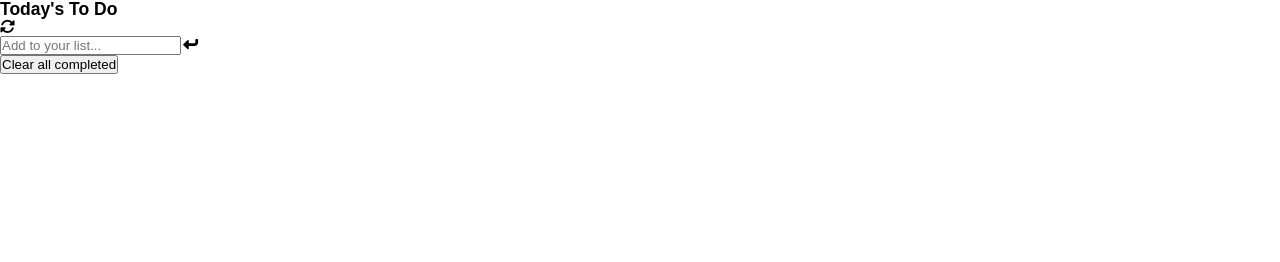
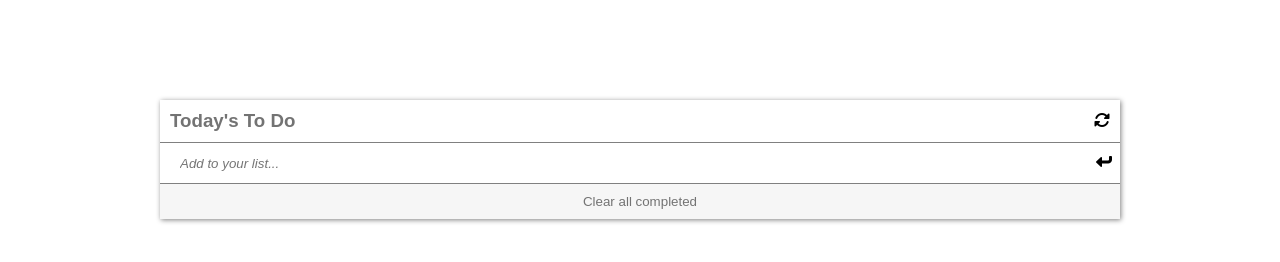
Before and after one commit to Estherstarr/toDoList, a website built with webpack: page src/index.html in a window 1280 px wide. Built offline with nearby package versions, Linux system fonts and the light colour scheme.

Commit message:
Style the toDoList interface

```diff
--- a/src/style.css
+++ b/src/style.css
@@ -1,33 +1,80 @@
 * {
+  padding: 0;
   margin: 0;
-  padding: 0;
   box-sizing: border-box;
+  font-family: Arial, Helvetica, sans-serif;
 }
 
-body {
-  background: white;
-  font-family: Arial, Helvetica, sans-serif;
-  font-size: 15px;
-  font-weight: normal;
-  line-height: 18px;
+main {
+  display: flex;
+  justify-content: center;
+  padding-top: 100px;
+
 }
 
-ul {
-  list-style: none;
+.to-do{
+  width: 75%;
+  box-shadow: 1px 1px 5px gray;
+
+
+
 }
 
-.icon {
-  background-color: transparent;
-  border: 0;
-  color: rgb(29, 29, 29);
-  cursor: pointer;
-  font-size: 20px;
+.today, .add-text{
+  display: grid;
+  grid-template-columns: 1fr auto;
+  column-gap: 30px;
+  justify-content: space-between;
+  align-items: center;
+  padding: 6px;
+}
+.today {
+  color: #737373;
+  background: #fff;
+  padding: 10px;
 }
 
-.m-width {
-  width: 90%;
+.add-text {
+  border: 1px solid gray;
+  color: #b5b5b5;
+  border-left: none;
+  border-right: none;
+  padding: 10px;
+
+
 }
 
-.hide {
-  display: none;
+
+.field-input{
+  border: none;
+  height: 10px;
+  padding: 10px;
+  outline: none;
+  font-style: italic;
 }
+.task {
+display: grid;
+grid-template-columns: auto 1fr auto;
+column-gap: 10px;
+/* height: 50px; */
+align-items: center;
+ border-bottom: 1px solid gray;
+padding: 7px;
+}
+
+.task-input {
+  outline: none;
+  border: none;
+}
+
+button{
+  border: none;
+  padding: 10px;
+  width:100%;
+  color: #737373;
+  background: #f6f6f6;
+
+}
+.fa-solid, .fas {
+  color: black;
+}
```
